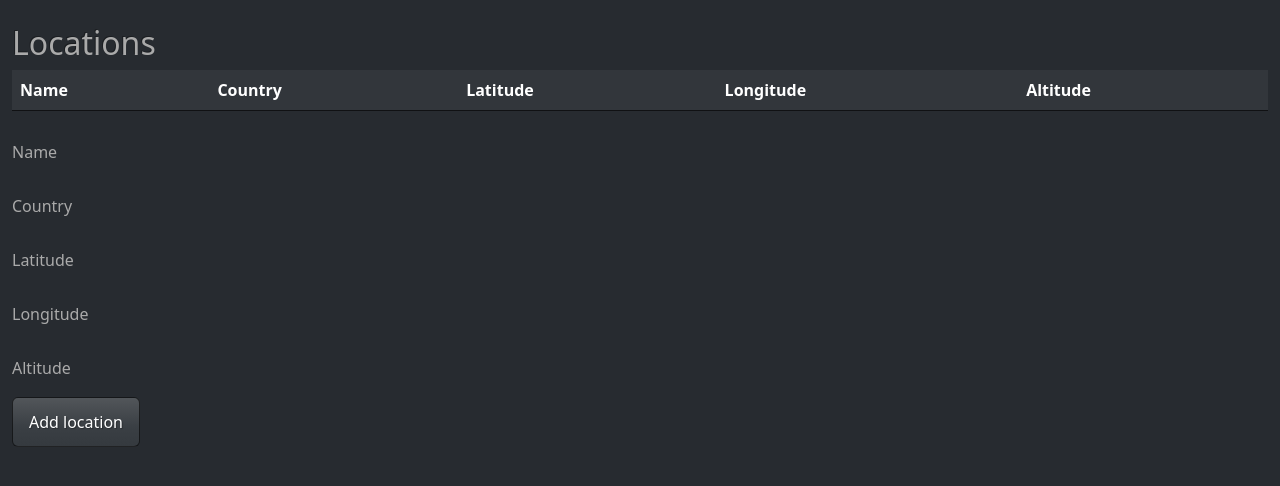
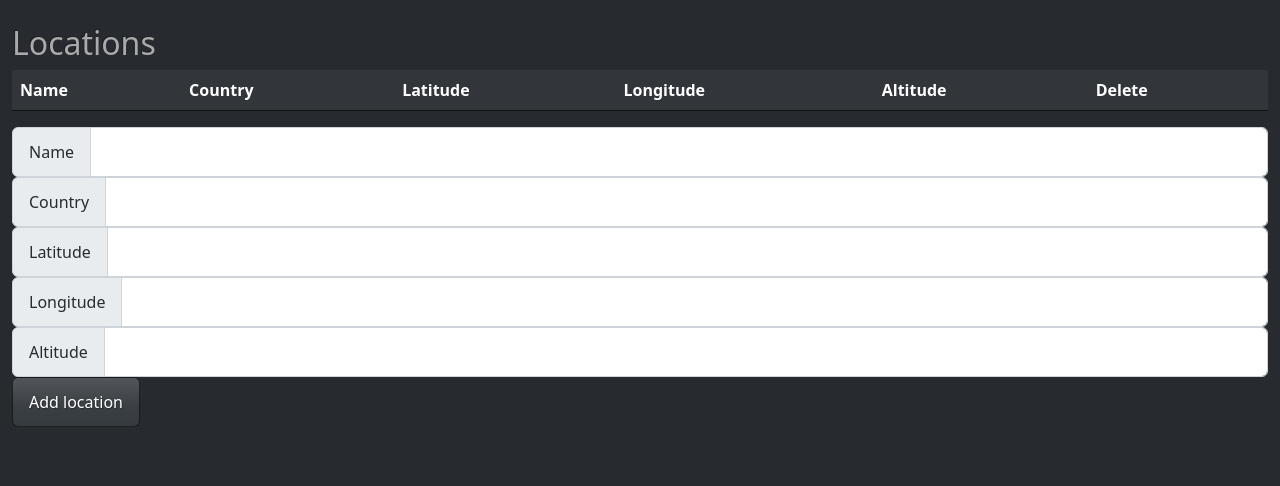
Before and after one commit to DanielAndreasen/astro-log, a Flask app: page /locations in a window 1280 px wide. Shown: the part 58-544 px from the top of the page. Run offline with Flask 3, Linux system fonts and the light colour scheme; lists and menus that the app fills with data are empty; some libraries are stand-ins or nearby versions.

Commit message:
Fix #6: Allow to delete locations

```diff
--- a/src/astrolog/web/app.py
+++ b/src/astrolog/web/app.py
@@ -4,7 +4,7 @@ import os
 from flask import Flask, flash, redirect, render_template, request, url_for
 from peewee import SqliteDatabase
 
-from astrolog.api import create_observation
+from astrolog.api import create_observation, delete_location
 from astrolog.database import (MODELS, Binocular, EyePiece, Filter, Location,
                                Object, Session, Telescope, database_proxy)
 
@@ -172,6 +172,20 @@ def locations() -> str:
     return render_template('locations.html', locations=Location)
 
 
+@app.route('/locations/alter', methods=['POST'])
+def alter_location() -> str:
+    form = request.form
+    for action, location_id in form.items():
+        location = Location.get(int(location_id))
+        match action:
+            case 'delete':
+                if delete_location(location):
+                    flash(f'Successfully deleted: {location.name} ({location.country})', category='success')
+                else:
+                    flash(f'Could not delete because of observation there: {location.name} ({location.country})', category='warning')
+    return redirect(url_for('locations'))
+
+
 @app.route('/locations/new', methods=['POST'])
 def new_location() -> str:
     form = request.form
--- a/src/astrolog/web/templates/locations.html
+++ b/src/astrolog/web/templates/locations.html
@@ -4,6 +4,7 @@
 
 <h2>Locations</h2>
 
+<form action="{{url_for('alter_location')}}" method="POST">
   <table class="table table-hover">
     <thead>
     <tr>
@@ -13,6 +14,7 @@
       <th>Latitude</th>
       <th>Longitude</th>
       <th>Altitude</th>
+      <th>Delete</th>
     </thead>
     <tbody>
       {% for location in locations %}
@@ -22,41 +24,34 @@
           <td>{{location.latitude}}</td>
           <td>{{location.longitude}}</td>
           <td>{{location.altitude}}</td>
+          <td>
+            <button class="btn btn-danger" name="delete" value="{{location.id}}" type="submit">Delete</button></td>
         </tr>
       {% endfor %}
     </tbody>
   </table>
+</form>
 
 <form action="{{url_for('new_location')}}" method="POST">
-  <div class="mb-1 row">
-    <label for="name" class="col-sm-1 col-form-label">Name</label>
-    <div class="col-sm-5">
-      <input name="name" type="text" class="form-control-plaintext" id="name">
+    <div class="input-group">
+      <span id="name" class="input-group-text">Name</span>
+      <input name="name" type="text" class="form-control">
     </div>
+    <div class="input-group">
+      <span id="country" class="input-group-text">Country</span>
+      <input name="country" type="text" class="form-control">
     </div>
-  <div class="mb-1 row">
-    <label for="country" class="col-sm-1 col-form-label">Country</label>
-    <div class="col-sm-5">
-      <input name="country" type="text" class="form-control-plaintext" id="country">
+    <div class="input-group">
+      <span id="latitude" class="input-group-text">Latitude</span>
+      <input name="latitude" type="text" class="form-control">
     </div>
+    <div class="input-group">
+      <span id="longitude" class="input-group-text">Longitude</span>
+      <input name="longitude" type="text" class="form-control">
     </div>
-  <div class="mb-1 row">
-    <label for="latitude" class="col-sm-1 col-form-label">Latitude</label>
-    <div class="col-sm-5">
-      <input name="latitude" type="text" class="form-control-plaintext" id="latitude">
-    </div>
-  </div>
-  <div class="mb-1 row">
-    <label for="longitude" class="col-sm-1 col-form-label">Longitude</label>
-    <div class="col-sm-5">
-      <input name="longitude" type="text" class="form-control-plaintext" id="longitude">
-    </div>
-  </div>
-  <div class="mb-1 row">
-    <label for="altitude" class="col-sm-1 col-form-label">Altitude</label>
-    <div class="col-sm-5">
-      <input name="altitude" type="text" class="form-control-plaintext" id="altitude">
-    </div>
+    <div class="input-group">
+      <span id="altitude" class="input-group-text">Altitude</span>
+      <input name="altitude" type="text" class="form-control">
     </div>
   <button type="submit" class="btn btn-primary">Add location</button>
 </form>
```
Lines whose indentation alone changed are shown as unchanged.
